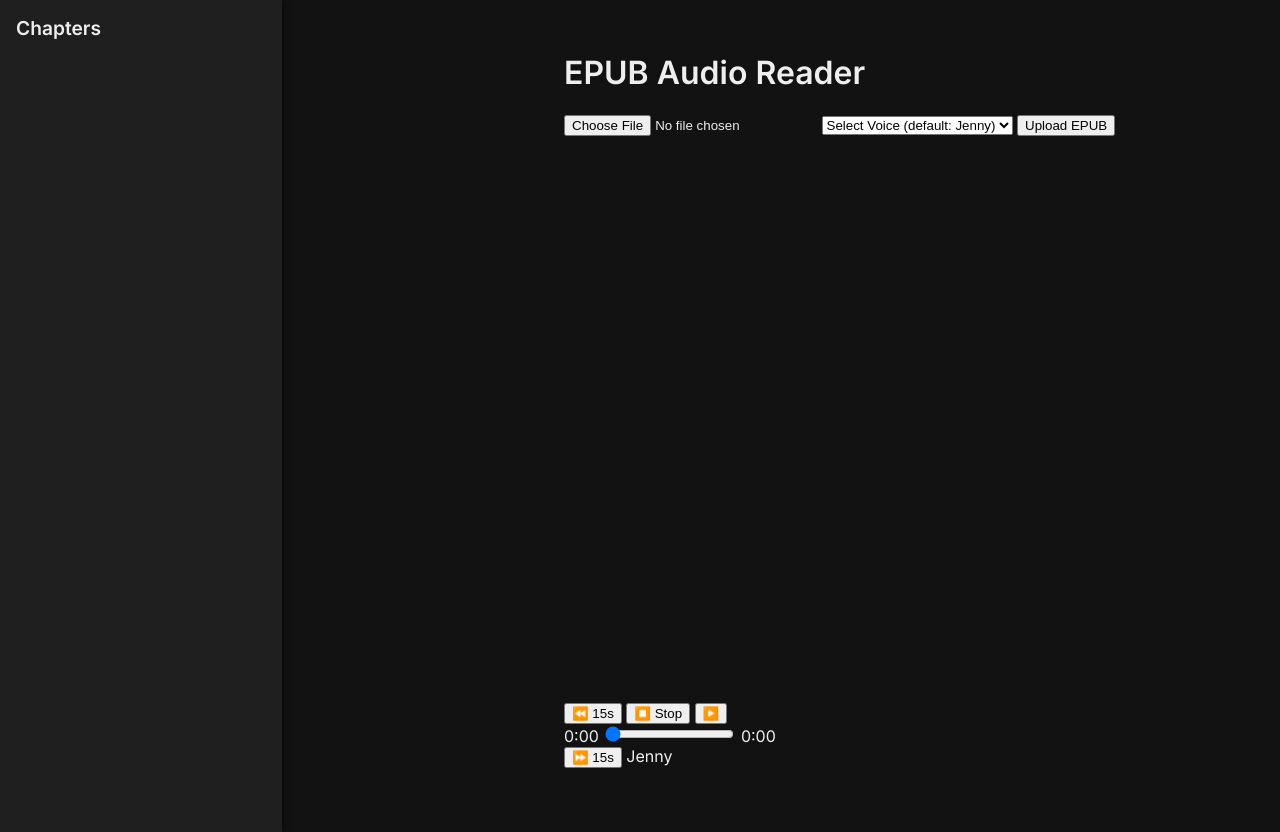
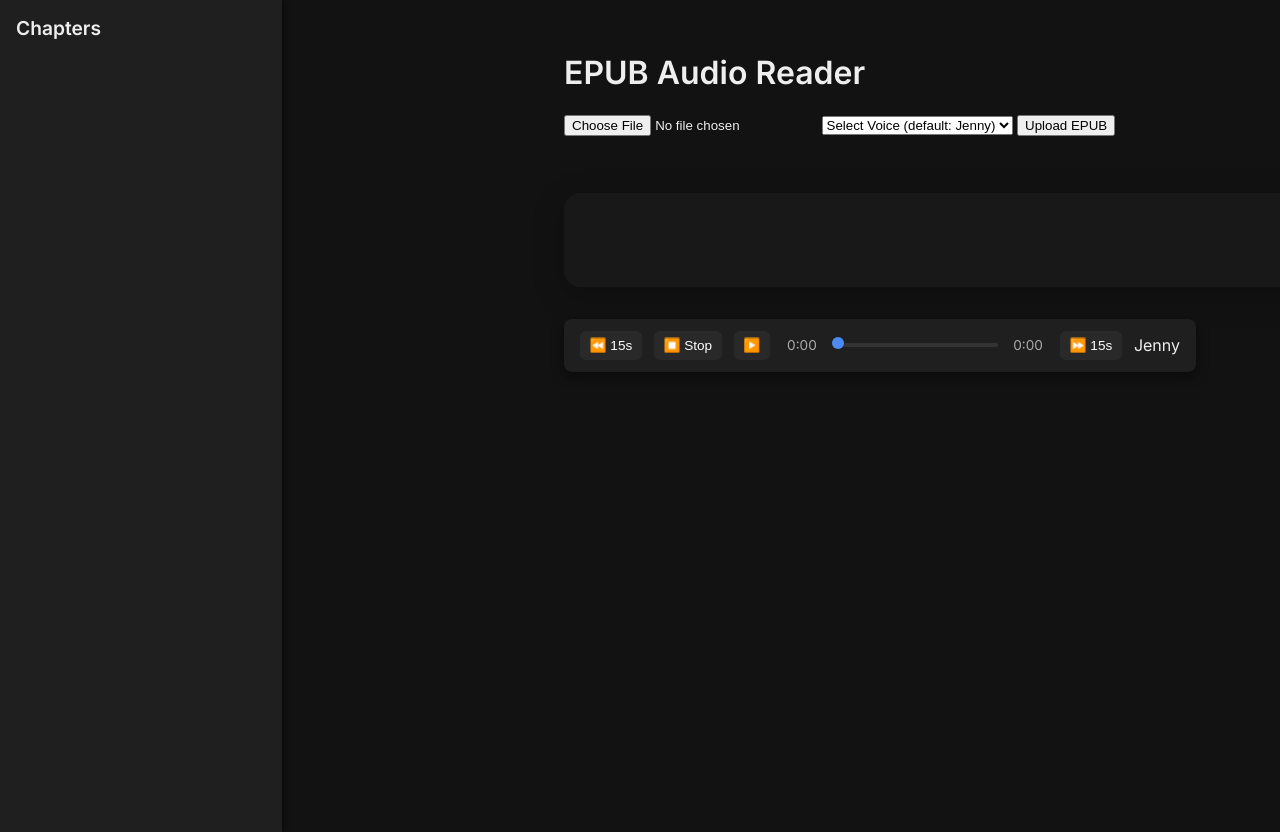
Before and after one commit to 64Alfred64/epub-audiobook, a Flask app: page / in a window 1280 px wide. Run offline with Flask 3, Linux system fonts and the light colour scheme; parts of the project's set-up code (start-up, migrations or seed data) failed here and were passed over.

Commit message:
Update index.html

```diff
--- a/templates/index.html
+++ b/templates/index.html
@@ -6,7 +6,6 @@
   <title>EPUB Audio Reader</title>
   <link href="https://fonts.googleapis.com/css2?family=Inter:wght@400;600&display=swap" rel="stylesheet"/>
   <style>
-    /* ...all your existing styles above... */
     body {
       font-family: 'Inter', sans-serif;
       background: #121212;
@@ -129,46 +128,115 @@
         display: none !important;
       }
     }
-    /* ...rest of your CSS (audio player, etc.)... */
-    /* EPUB TEXT AREA – Apple Books style */
+
+    /* --- Apple Books Style --- */
     #textDisplay {
-      margin-top: 2rem;
-      max-width: 800px;
+      margin: 3em auto 0 auto;
+      max-width: 700px;
       width: 100%;
-      padding: 1rem;
-      height: 80vh;
-      overflow-y: auto;
-      display: flex;
-      flex-direction: column;
-      gap: 1em;
+      padding: 2em 1.5em 3em 1.5em;
+      background: #181818;
+      border-radius: 16px;
+      box-shadow: 0 8px 32px rgba(0,0,0,0.22);
+      font-family: 'Georgia', 'Times New Roman', serif;
+      font-size: 1.18em;
+      line-height: 1.75;
+      color: #ececec;
+      letter-spacing: 0.01em;
+    }
+    #textDisplay h1, #textDisplay h2, #textDisplay h3 {
+      font-family: 'Inter', 'Helvetica Neue', Arial, sans-serif;
+      color: #f6f6f6;
+      margin-top: 2.5em;
+      margin-bottom: 1.5em;
+      font-weight: 700;
+      letter-spacing: 0.01em;
+      text-align: center;
+    }
+    #textDisplay p {
+      margin: 0 0 1.4em 0;
+      text-align: justify;
+      text-indent: 2em;
+      font-size: 1.18em;
+      line-height: 1.75;
+    }
+    #textDisplay p + h1, #textDisplay p + h2, #textDisplay p + h3 {
+      margin-top: 2.5em;
+    }
+    .highlight {
+      background: rgba(76,139,245,0.18);
+      border-left: 4px solid #4c8bf5;
+      padding-left: 0.5em;
+    }
+    @media (max-width: 700px) {
+      #textDisplay {
+        padding: 1em 0.5em 1.5em 0.5em;
+        max-width: 100vw;
+        border-radius: 0;
+      }
     }
 
-    #textDisplay p {
-      text-align: justify;
-      text-indent: 1em;
-      line-height: 1.6;
-      margin: 0 0 1em 0;
-      -webkit-hyphens: auto;
-      hyphens: auto;
-      orphans: 2;
-      widows: 2;
+    /* EPUB AUDIO PLAYER (unchanged) */
+    .eleven-player {
+      display: flex;
+      align-items: center;
+      background: #1f1f1f;
+      padding: 0.75rem 1rem;
+      border-radius: 8px;
+      gap: 0.75rem;
+      max-width: 600px;
+      width: 100%;
+      box-shadow: 0 4px 12px rgba(0,0,0,0.5);
+      margin-top: 2rem;
+    }
+    .eleven-player button {
+      background: #292929;
+      border: none;
+      color: #fff;
+      border-radius: 6px;
+      padding: 0.4rem 0.6rem;
+      font-size: 0.85rem;
       cursor: pointer;
-      position: relative;
+      transition: background 0.2s;
     }
-    .highlight {
-      background: rgba(76,139,245,0.2);
-      border-left: 4px solid #4c8bf5;
-      padding-left: 0.5em;
+    .eleven-player button:hover {
+      background: #3a3a3a;
+    }
+    .progress-group {
+      flex: 1;
+      display: flex;
+      align-items: center;
+      gap: 0.5rem;
+    }
+    .time {
+      width: 2.5rem;
+      text-align: center;
+      font-size: 0.85rem;
+      color: #aaa;
+    }
+    .progress {
+      flex: 1;
+      height: 4px;
+      background: #333;
+      border-radius: 2px;
+      -webkit-appearance: none;
+      cursor: pointer;
+    }
+    .progress::-webkit-slider-thumb {
+      -webkit-appearance: none;
+      width: 12px;
+      height: 12px;
+      background: #4c8bf5;
+      border-radius: 50%;
+      margin-top: -4px;
     }
   </style>
 </head>
 <body>
-
   <!-- Hamburger icon OUTSIDE sidebar, visible on mobile -->
   <button id="hamburger" aria-label="Open sidebar">☰</button>
 
   <div id="sidebar">
-  <!-- Old button, now hidden by CSS: <button id="toggle-btn">☰</button> -->
     <h2>Chapters</h2>
     <ul id="chapterList"></ul>
   </div>
@@ -240,19 +308,16 @@ document.addEventListener('DOMContentLoaded', () => {
       else openSidebar();
     });
     overlay.addEventListener('click', closeSidebar);
-  // Close with ESC
     document.addEventListener('keydown', (e) => {
       if (e.key === 'Escape') closeSidebar();
     });
-
-  // Hide overlay/sidebar on desktop resize
     window.addEventListener('resize', () => {
       if (window.innerWidth >= 700) {
         closeSidebar();
       }
     });
 
-  // 🟦 Voice dropdown
+    // Voice dropdown
     const voices = [
       "en-AU-NatashaNeural","en-AU-WilliamNeural",
       "en-CA-ClaraNeural","en-CA-LiamNeural",
@@ -268,7 +333,7 @@ document.addEventListener('DOMContentLoaded', () => {
       voiceSelect.appendChild(o);
     });
 
-  // 🟦 Upload EPUB
+    // Upload EPUB
     form.addEventListener('submit', async e => {
       e.preventDefault();
       statusDiv.textContent = 'Extracting text…';
@@ -287,28 +352,52 @@ document.addEventListener('DOMContentLoaded', () => {
       uploadId = data.upload_id;
       chunks   = data.text_chunks;
 
-    const chapters = data.chapters || [];
-    if (chapters.length === 0) {
+      // --- Improved Chapter Detection ---
+      let chapters = data.chapters || [];
+      // Heuristic detection if backend fails
+      if (!chapters || chapters.length === 0) {
+        chapters = [];
+        function looksLikeChapter(text) {
+          return /^chapter\s+\d+/i.test(text)
+              || /^prologue$/i.test(text)
+              || /^epilogue$/i.test(text)
+              || /^book\s+\d+/i.test(text)
+              || /^part\s+\d+/i.test(text);
+        }
+        chunks.forEach((c, i) => {
+          if (looksLikeChapter(c.trim())) {
+            chapters.push({ title: c.trim(), index: i });
+          }
+        });
+        if(chapters.length === 0) {
           for (let i = 0; i < chunks.length; i += Math.floor(chunks.length / 10)) {
+            chapters.push({ title: `Chapter ${i + 1}`, index: i });
+          }
+        }
+      }
+      chapterList.innerHTML = '';
+      chapters.forEach(ch => {
         const li = document.createElement('li');
-        li.textContent = `Chapter ${i + 1}`;
-        li.dataset.index = i;
-        chapterList.appendChild(li);
-      }
-    } else {
-      chapters.forEach((ch, idx) => {
-        const li = document.createElement('li');
-        li.textContent = ch;
-        li.dataset.index = Math.floor(idx * chunks.length / chapters.length);
+        li.textContent = ch.title;
+        li.dataset.index = ch.index;
         chapterList.appendChild(li);
       });
-    }
 
+      // Render paragraphs/book content
+      textDiv.innerHTML = '';
       chunks.forEach((c, i) => {
+        // If chunk looks like a chapter heading, render as <h2>
+        if (/^chapter\s+\d+/i.test(c.trim()) || /^prologue$/i.test(c.trim()) || /^epilogue$/i.test(c.trim())) {
+          const h = document.createElement('h2');
+          h.textContent = c.trim();
+          h.dataset.index = i;
+          textDiv.appendChild(h);
+        } else {
           const p = document.createElement('p');
           p.textContent = c;
           p.dataset.index = i;
           textDiv.appendChild(p);
+        }
       });
 
       statusDiv.textContent = 'Click a chapter or paragraph to play.';
@@ -317,17 +406,17 @@ document.addEventListener('DOMContentLoaded', () => {
     chapterList.addEventListener('click', e => {
       if (e.target.tagName !== 'LI') return;
       const idx = Number(e.target.dataset.index);
-    const p = textDiv.querySelector(`p[data-index="${idx}"]`);
-    if (p) {
-      p.scrollIntoView({ behavior: 'smooth', block: 'start' });
+      // Scroll to the nearest heading or paragraph with that index
+      const el = textDiv.querySelector(`[data-index="${idx}"]`);
+      if (el) {
+        el.scrollIntoView({ behavior: 'smooth', block: 'start' });
         startSequence(idx);
       }
-    // On mobile, close sidebar after chapter picked
       if (window.innerWidth < 700) closeSidebar();
     });
 
     textDiv.addEventListener('click', e => {
-    if (e.target.tagName !== 'P') return;
+      if (e.target.tagName !== 'P' && e.target.tagName !== 'H2') return;
       startSequence(+e.target.dataset.index);
     });
 
@@ -355,9 +444,9 @@ document.addEventListener('DOMContentLoaded', () => {
     }
 
     function playChunk(i) {
-    textDiv.querySelectorAll('p').forEach(p => p.classList.remove('highlight'));
-    const p = textDiv.querySelector(`p[data-index="${i}"]`);
-    if (p) p.classList.add('highlight');
+      textDiv.querySelectorAll('p, h2').forEach(p => p.classList.remove('highlight'));
+      const el = textDiv.querySelector(`[data-index="${i}"]`);
+      if (el) el.classList.add('highlight');
 
       fetchChunk(i).then(url => {
         audio.src = url;
@@ -400,7 +489,7 @@ document.addEventListener('DOMContentLoaded', () => {
       audio.pause();
       audio.currentTime = 0;
       playingSeq = false;
-    textDiv.querySelectorAll('p').forEach(p => p.classList.remove('highlight'));
+      textDiv.querySelectorAll('p, h2').forEach(p => p.classList.remove('highlight'));
     };
 
     // ⏪ BACKWARD 15s
```
Lines whose indentation alone changed are shown as unchanged.
